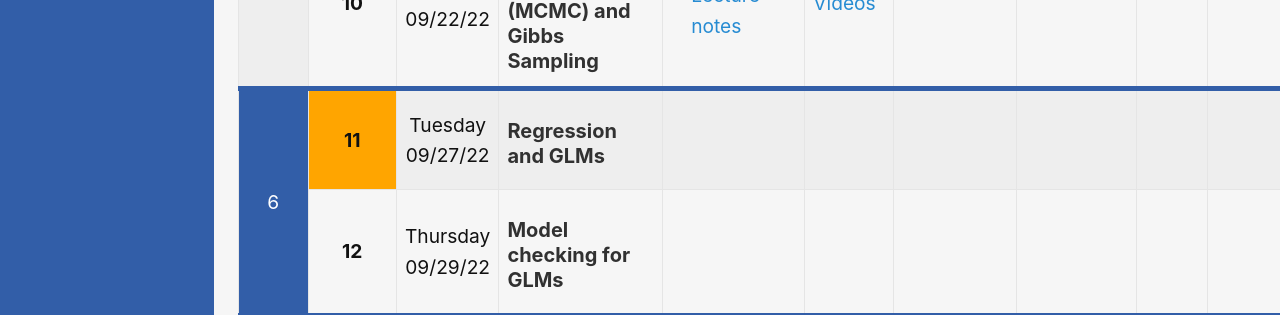
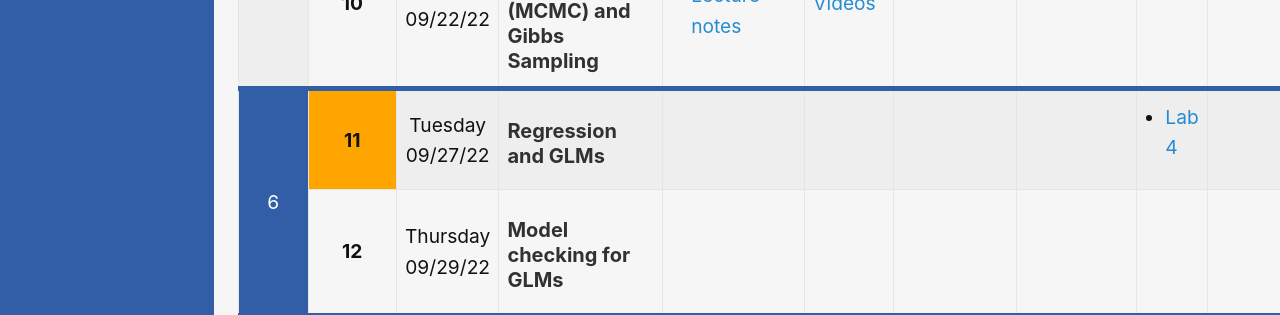
Before and after one commit to ds-102/fa22, a Jekyll site: the page built from index.md, in a window 1280 px wide. Shown: the part 2366-2681 px from the top of the page. Built offline with Jekyll 4.4.1, drawn with Linux system fonts in a browser that asks for light colours.

Commit message:
add lab4 link

```diff
--- a/_data/lectures.yml
+++ b/_data/lectures.yml
@@ -114,6 +114,8 @@
 
 - date: Tuesday 09/27/22
   topic: Regression and GLMs
+  lab: |
+      - [Lab 4](http://data102.datahub.berkeley.edu/hub/user-redirect/git-sync?repo=https://github.com/ds-102/fa22&subPath=labs/lab04/)
 
 - date: Thursday 09/29/22
   topic: Model checking for GLMs
```
